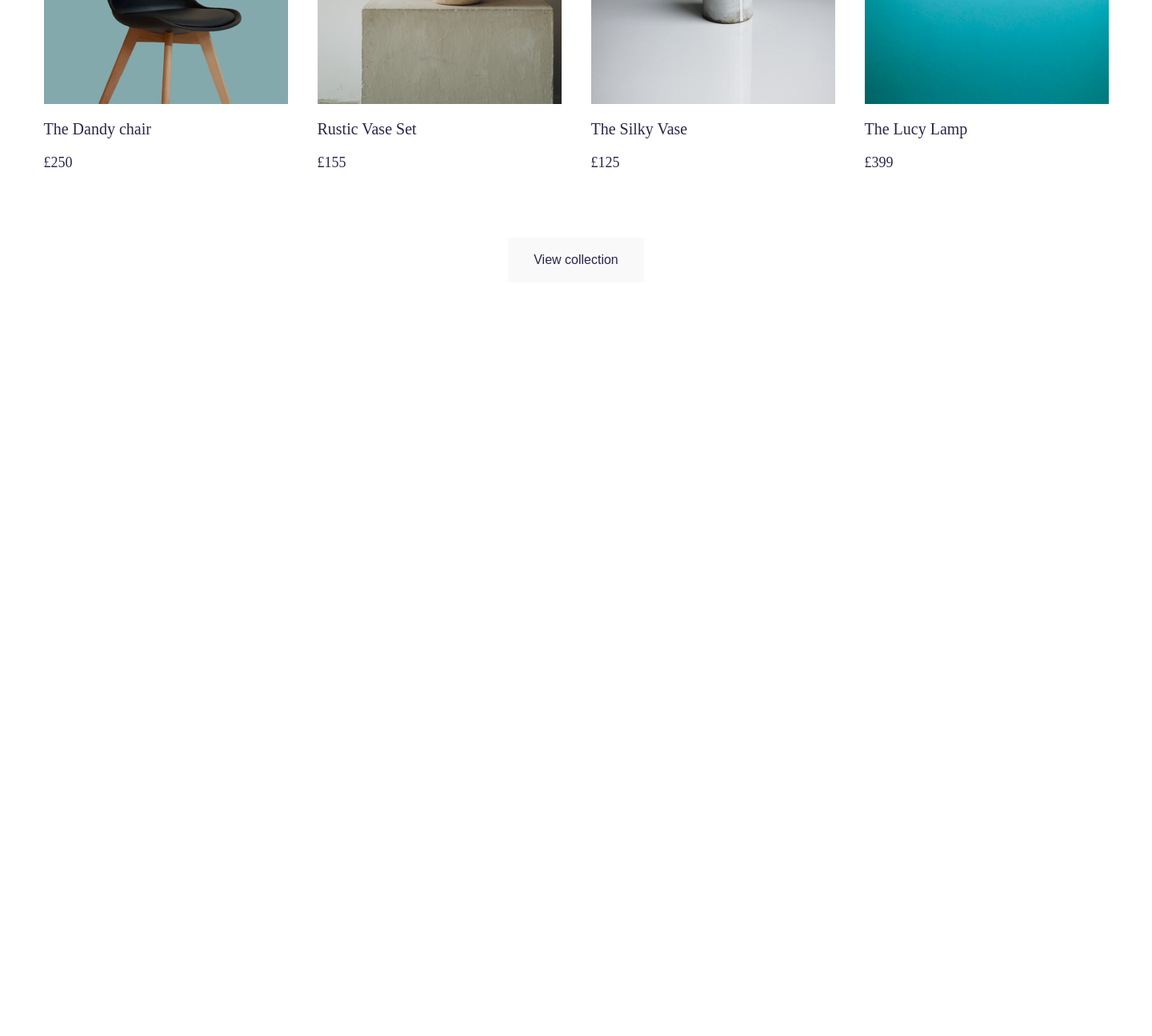
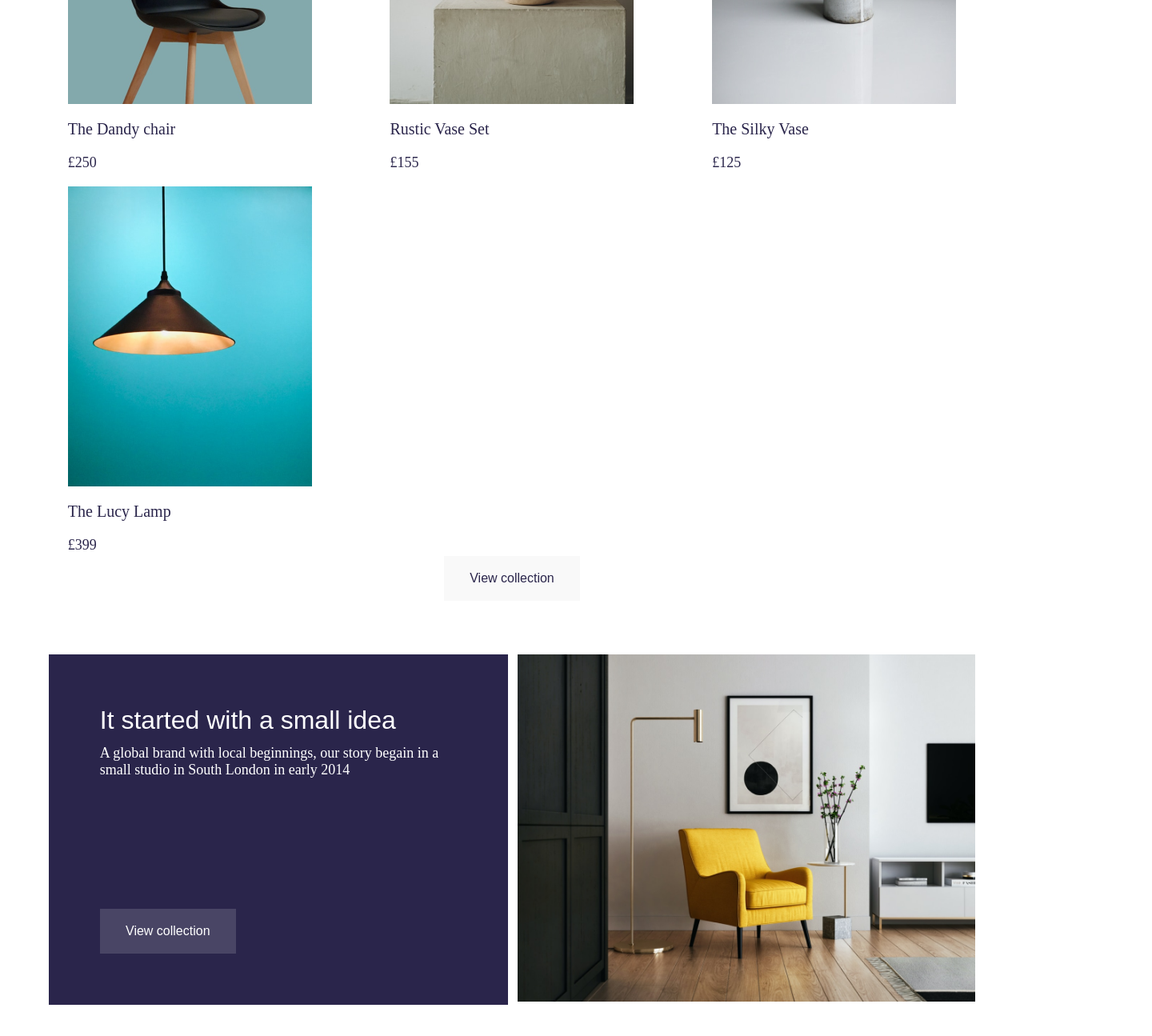
Before and after one commit to mayconndouglass/ecommerce-website-react, a React (Vite) app: page / in a window 1280 px wide. Shown: the part 1490-2785 px from the top of the page at 80% size, 1440 px wide, since content can reach past the window. Before the commit the page ends 1865 px from the top, so only its background shows below. Built offline with nearby package versions, Linux system fonts and the light colour scheme.

Commit message:
feat: About section

```diff
--- a/src/components/Products/CardProduct/style.ts
+++ b/src/components/Products/CardProduct/style.ts
@@ -5,11 +5,11 @@ export const Container = styled.div`
     flex-direction: column;
     gap: 20px;
 
-    width: 305px;
+    max-width: 305px;
     height: 462px;
 
     img {
-        width: 305px;
+        max-width: 305px;
         height: 375px;
         cursor: pointer;
     }
--- a/src/components/Products/styles.ts
+++ b/src/components/Products/styles.ts
@@ -6,16 +6,15 @@ export const Container = styled.section`
     justify-content: space-between;
 
     margin: 0 auto;
-    width: 1440px;
-    height: 634px;
+    max-width: 1440px;
+    min-height: 634px;
     padding: 0.875rem 2.75rem 1.375rem 2.75rem;
 
     .cards-container {
         display: grid;
         justify-items: center;
-        grid-template-columns: repeat(auto-fit, minmax(250px, 1fr));
+        grid-template-columns: repeat(auto-fit, minmax(300px, 1fr));
         gap: 1rem;
-        /* margin-top: 3rem; */
     }
 
     Button {
--- /dev/null
+++ b/src/pages/Home/components/About/index.tsx
@@ -0,0 +1,25 @@
+import { Button } from '../../../../components/Button'
+import armchair from '../../../../../public/assets/images/armchair.png'
+
+import * as S from './styles'
+
+export const About = () => {
+    return (
+        <S.Container>
+            <div className="card-about">
+                <h3>It started with a small idea</h3>
+                <p>
+                    A global brand with local beginnings, our story begain in a
+                    small studio in South London in early 2014
+                </p>
+                <Button>
+                    View collection
+                </Button>
+            </div>
+
+            <div className="image-container">
+                <img src={armchair} alt="Armchair" />
+            </div>
+        </S.Container>
+    )
+}
--- /dev/null
+++ b/src/pages/Home/components/About/styles.ts
@@ -0,0 +1,55 @@
+import styled from 'styled-components'
+
+export const Container = styled.section`
+    display: flex;
+    margin: 0 auto;
+    gap: 12px;
+    max-width: 1440px;
+    padding: 2.8rem 3.8rem;
+
+    .card-about {
+        display: flex;
+        flex-direction: column;
+        gap: 12px;
+        padding: 4rem;/* No figma está 3rem(48px) */
+        background-color: ${props => props.theme['dark-primary']};
+        color: ${props => props.theme.white};
+        width: 50%;
+
+        h3 {
+            font-family: "Clash Display", sans-serif;
+            font-size: 2rem;
+            font-weight: 400;
+        }
+
+        p {
+            font-family: "Satoshi";
+            font-size: 1.125rem;
+            font-weight: 400;
+        }
+
+        Button {
+            margin-top: auto;
+            background-color: #F9F9F926;
+            color: white;
+        }
+    }
+
+    .image-container {
+        width: 50%;
+
+        img {
+            width: 100%;
+        }
+    }
+
+    @media (max-width: 1080px) {
+        flex-direction: column;
+        align-items: center;
+
+        .card-about, .image-container {
+            width: 80%;
+            height: 478px;
+        }
+    }
+`
--- a/src/pages/Home/index.tsx
+++ b/src/pages/Home/index.tsx
@@ -1,9 +1,10 @@
 import * as S from './styles'
 
 import { Header } from '../../components/Header'
-import { Hero } from './components/hero'
+import { Hero } from './components/Hero'
 import { Features } from '../../components/Features'
 import { Products } from '../../components/Products'
+import { About } from './components/About'
 
 export const Home = () => {
 
@@ -13,6 +14,7 @@ export const Home = () => {
             <Hero />
             <Features />
             <Products />
+            <About />
         </S.Container>
     )
 }
```
Also changed, not shown: public/assets/images/armchair.png (added).
